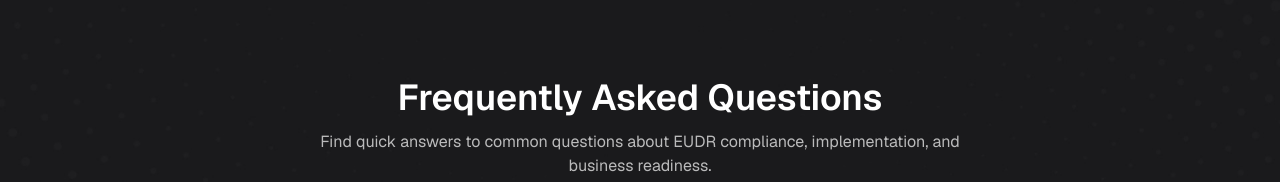
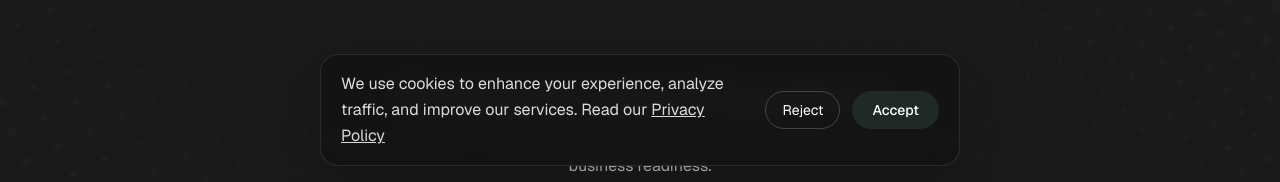
Before and after one commit to devgeektech/eudr_compliance, a Next.js app: page /faq in a window 1280 px wide. Shown: the part 618-800 px from the top of the page. Built offline with nearby package versions, Linux system fonts and the light colour scheme; no server answers.

Commit message:
added cookies banner

```diff
--- a/package.json
+++ b/package.json
@@ -13,6 +13,7 @@
     "clsx": "^2.1.1",
     "embla-carousel-autoplay": "^8.6.0",
     "embla-carousel-react": "^8.6.0",
+    "js-cookie": "^3.0.5",
     "lucide-react": "^1.8.0",
     "next": "16.2.4",
     "radix-ui": "^1.4.3",
--- a/src/app/layout.tsx
+++ b/src/app/layout.tsx
@@ -4,6 +4,7 @@
 import { Geist } from "next/font/google";
 import { cn } from "@/lib/utils";
 import Footer from "../components/shared/Footer";
+import CookieBanner from "../components/shared/CookieBanner";
 
 const geist = Geist({subsets:['latin'],variable:'--font-sans'});
 
@@ -22,6 +23,7 @@
       <body className="min-h-full flex flex-col bg-white">
         <Header />
         <main className="flex-1">{children}</main>
+        {<CookieBanner/>}
         <Footer/>
       </body>
     </html>
--- /dev/null
+++ b/src/components/shared/CookieBanner.tsx
@@ -0,0 +1,61 @@
+"use client";
+
+import { useState } from "react";
+import { useTranslation } from "@/src/hooks/useTranslation";
+
+const CookieBanner = () => {
+  const { t } = useTranslation();
+
+  const [show, setShow] = useState(() => {
+    if (typeof document === "undefined") return false;
+    return !document.cookie.includes("cookie_consent=");
+  });
+
+  const accept = () => {
+    document.cookie =
+      "cookie_consent=accepted; path=/; max-age=31536000";
+    setShow(false);
+  };
+
+  const reject = () => {
+    document.cookie =
+      "cookie_consent=rejected; path=/; max-age=31536000";
+    setShow(false);
+  };
+
+  if (!show) return null;
+
+  return (
+    <div className="fixed bottom-4 left-1/2 -translate-x-1/2 w-[95vw] md:w-auto max-w-4xl z-[9999]">
+      <div className="bg-[#131315]/95 backdrop-blur-md border border-white/10 text-white rounded-2xl shadow-2xl px-5 py-4 flex flex-col md:flex-row items-start md:items-center justify-between gap-4 pb-[calc(1rem+env(safe-area-inset-bottom))]">
+
+        {/* Text */}
+        <p className="text-sm md:text-base text-white/85 leading-relaxed max-w-2xl">
+          {t("cookieBanner.description")}{" "}
+          <a href="/privacy-policy" className="underline hover:text-white">
+            {t("cookieBanner.privacy")}
+          </a>
+        </p>
+
+        {/* Buttons */}
+        <div className="flex gap-3 shrink-0">
+          <button
+            onClick={reject}
+            className="px-4 py-2 text-sm border border-white/20 rounded-full hover:bg-white/10 transition"
+          >
+            {t("cookieBanner.reject")}
+          </button>
+
+          <button
+            onClick={accept}
+            className="px-5 py-2 text-sm bg-[#1E2A23] hover:bg-[#25352c] rounded-full transition font-medium"
+          >
+            {t("cookieBanner.accept")}
+          </button>
+        </div>
+      </div>
+    </div>
+  );
+};
+
+export default CookieBanner;
--- a/src/locales/en.json
+++ b/src/locales/en.json
@@ -152,6 +152,13 @@
 
 "mini_CTA.title": "Not sure if your industry is affected?",
     "mini_CTA.description": "Take our quick eligibility check to find out how EUDR impacts your business.",
-    "mini_CTA.button": "Check Eligibility"
+    "mini_CTA.button": "Check Eligibility",
+
+
+    "cookieBanner.description": "We use cookies to enhance your experience, analyze traffic, and improve our services. Read our",
+    "cookieBanner.privacy": "Privacy Policy",
+    "cookieBanner.accept": "Accept",
+    "cookieBanner.reject": "Reject"
+
 
 }
--- a/src/locales/ro.json
+++ b/src/locales/ro.json
@@ -154,5 +154,11 @@
 
     "mini_CTA.title": "Nu ești sigur dacă industria ta este afectată?",
     "mini_CTA.description": "Fă testul nostru rapid de eligibilitate pentru a afla cum te afectează EUDR.",
-    "mini_CTA.button": "Verifică eligibilitatea"
+    "mini_CTA.button": "Verifică eligibilitatea",
+
+
+      "cookieBanner.description": "Folosim cookie-uri pentru a îmbunătăți experiența ta, a analiza traficul și a optimiza serviciile noastre. Citește",
+    "cookieBanner.privacy": "Politica de confidențialitate",
+    "cookieBanner.accept": "Acceptă",
+    "cookieBanner.reject": "Respinge"
 }
```
